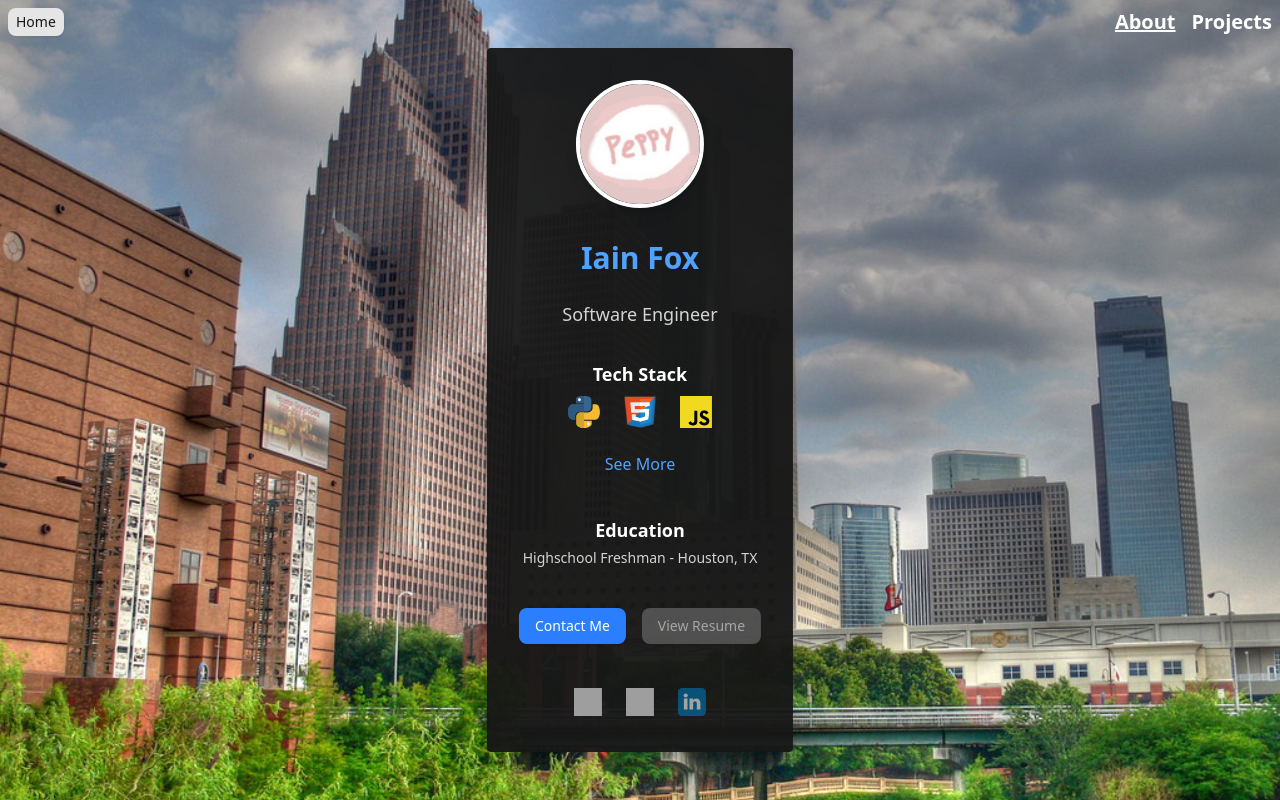
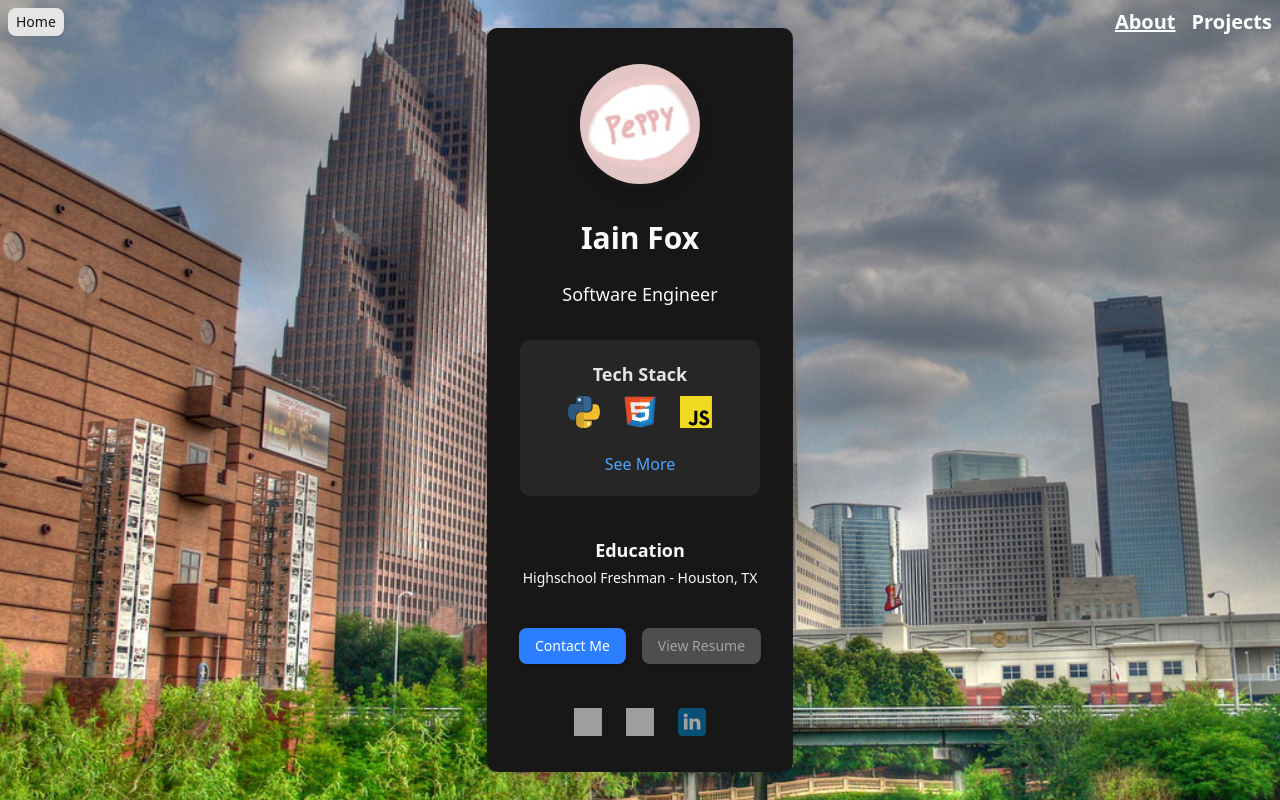
Before and after one commit to therealpyppy/therealpyppy.github.io, a React (Vite) app: page /#/traditional in a window 1280 px wide. Built offline with nearby package versions, Linux system fonts and the light colour scheme; grey boxes are pictures that could not be loaded.

Commit message:
use variables for proper mode switching

```diff
--- a/src/components/ProfileCard.tsx
+++ b/src/components/ProfileCard.tsx
@@ -20,18 +20,20 @@ export default function ProfileCard({
             <img
                 src={imageSrc}
                 alt="Profile Picture"
-                className="w-32 h-32 rounded-full border-4 border-white shadow-lg object-cover mb-2"
+                className="w-32 h-32 rounded-full border-4 border-[color:var(--color-card)] shadow-lg object-cover mb-2"
             />
-            <h1 className="text-3xl font-bold text-white">
-                <span className="text-blue-400">{name}</span>
+            <h1 className="text-3xl font-bold" style={{ color: "var(--color-card-foreground)" }}>
+                <span style={{ color: "var(--color-primary)" }}>{name}</span>
             </h1>
-            <h2 className="text-lg text-neutral-300 mb-2">{title}</h2>
+            <h2 className="text-lg mb-2" style={{ color: "var(--color-muted-foreground)" }}>{title}</h2>
 
             <TechStack />
 
             <div className="flex flex-col items-center gap-1 mt-4">
-                <h3 className="text-white text-lg font-semibold">Education</h3>
-                <p className="text-neutral-300 text-sm">{education} - {location}</p>
+                <h3 className="text-lg font-semibold" style={{ color: "var(--color-card-foreground)" }}>Education</h3>
+                <p className="text-sm" style={{ color: "var(--color-muted-foreground)" }}>
+                    {education} - {location}
+                </p>
             </div>
         </div>
     )
--- a/src/components/SocialLinks.tsx
+++ b/src/components/SocialLinks.tsx
@@ -19,7 +19,7 @@ export default function SocialLinks({ links }: SocialLinksProps) {
                 <Button
                     key={link.platform}
                     size="icon"
-                    variant={link.variant || 'default'}
+                    variant={link.variant || 'secondary'}
                     asChild
                 >
                     <a
--- a/src/components/TeckStack.tsx
+++ b/src/components/TeckStack.tsx
@@ -50,8 +50,8 @@ export default function TechStack() {
     ];
 
     return (
-        <div className="flex flex-col items-center gap-2">
-            <h3 className="text-white text-lg font-semibold">Tech Stack</h3>
+        <div className="bg-secondary p-5 rounded-lg flex flex-col items-center gap-2">
+            <h3 className="text-primary text-lg font-semibold">Tech Stack</h3>
             <div className="flex flex-row gap-6">
                 {mainIcons.map((icon) => (
                     <div key={icon.label} className="group relative flex flex-col items-center">
@@ -70,7 +70,7 @@ export default function TechStack() {
                     {moreIcons.map((icon) => (
                         <div key={icon.label} className="group relative flex flex-col items-center">
                             <img src={icon.src} alt={icon.alt} className="w-8 h-8" />
-                            <span className="absolute bottom-[-1.5rem] left-1/2 -translate-x-1/2 bg-neutral-800 text-xs text-white rounded px-2 py-1 opacity-0 group-hover:opacity-100 transition pointer-events-none whitespace-nowrap">
+                            <span className="absolute bottom-[-1.5rem] left-1/2 -translate-x-1/2 bg-neutral-800 text-xs text-primary rounded px-2 py-1 opacity-0 group-hover:opacity-100 transition pointer-events-none whitespace-nowrap">
                                 {icon.label}
                             </span>
                         </div>
--- a/src/pages/Traditional.tsx
+++ b/src/pages/Traditional.tsx
@@ -31,7 +31,7 @@ export default function Trad() {
         <BackgroundWrapper backgroundImage="assets/bg3.jpg">
             <ProfileHeader />
 
-            <div className="fixed left-1/2 top-1/2 z-0 -translate-x-1/2 -translate-y-1/2 bg-neutral-900/95 rounded p-8 w-auto h-auto flex items-center justify-center shadow-2xl">
+            <div className="fixed left-1/2 top-1/2 z-0 -translate-x-1/2 -translate-y-1/2 bg-card rounded-lg p-8 w-auto h-auto flex items-center justify-center shadow-2xl">
                 <div className="flex flex-col items-center gap-6 w-full">
                     <ProfileCard
                         name="Iain Fox"
```
